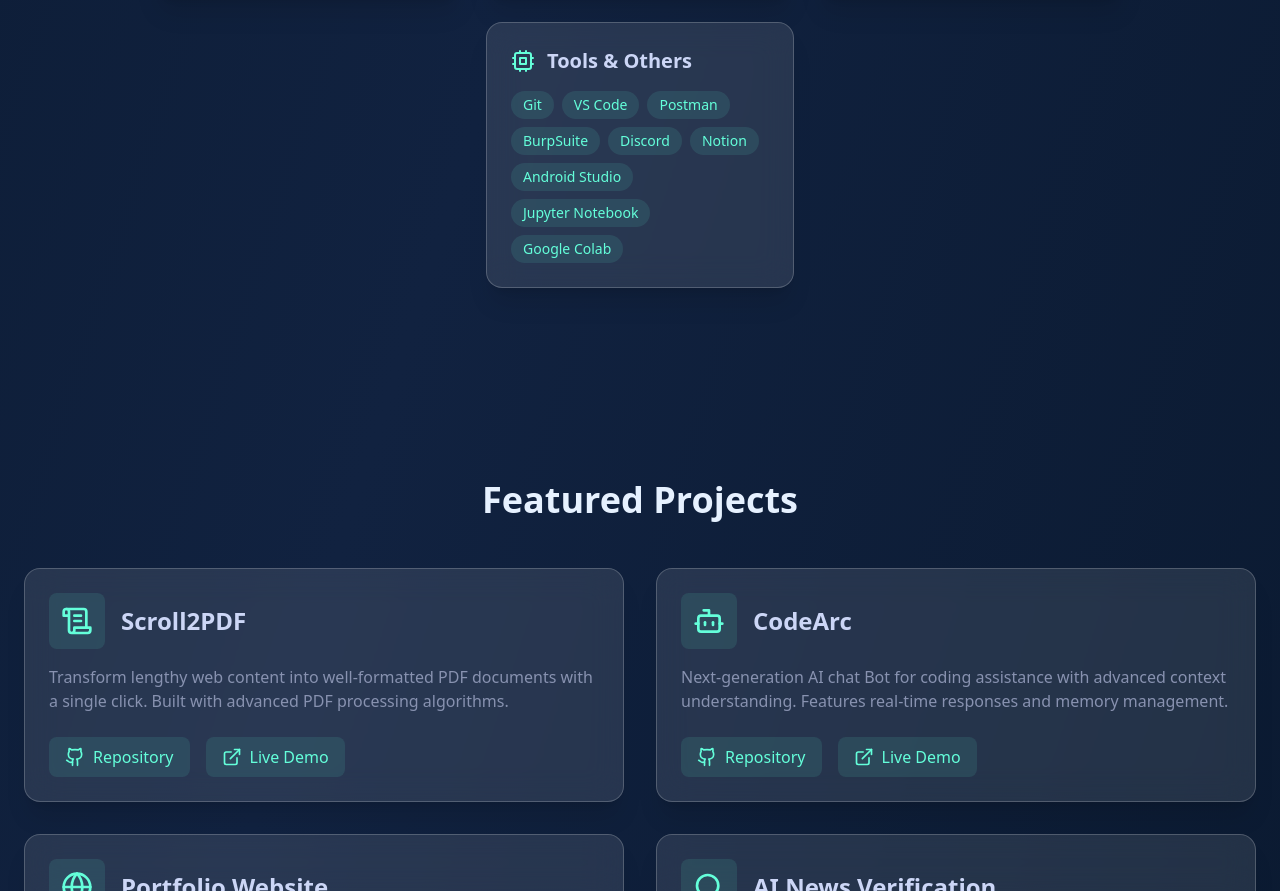
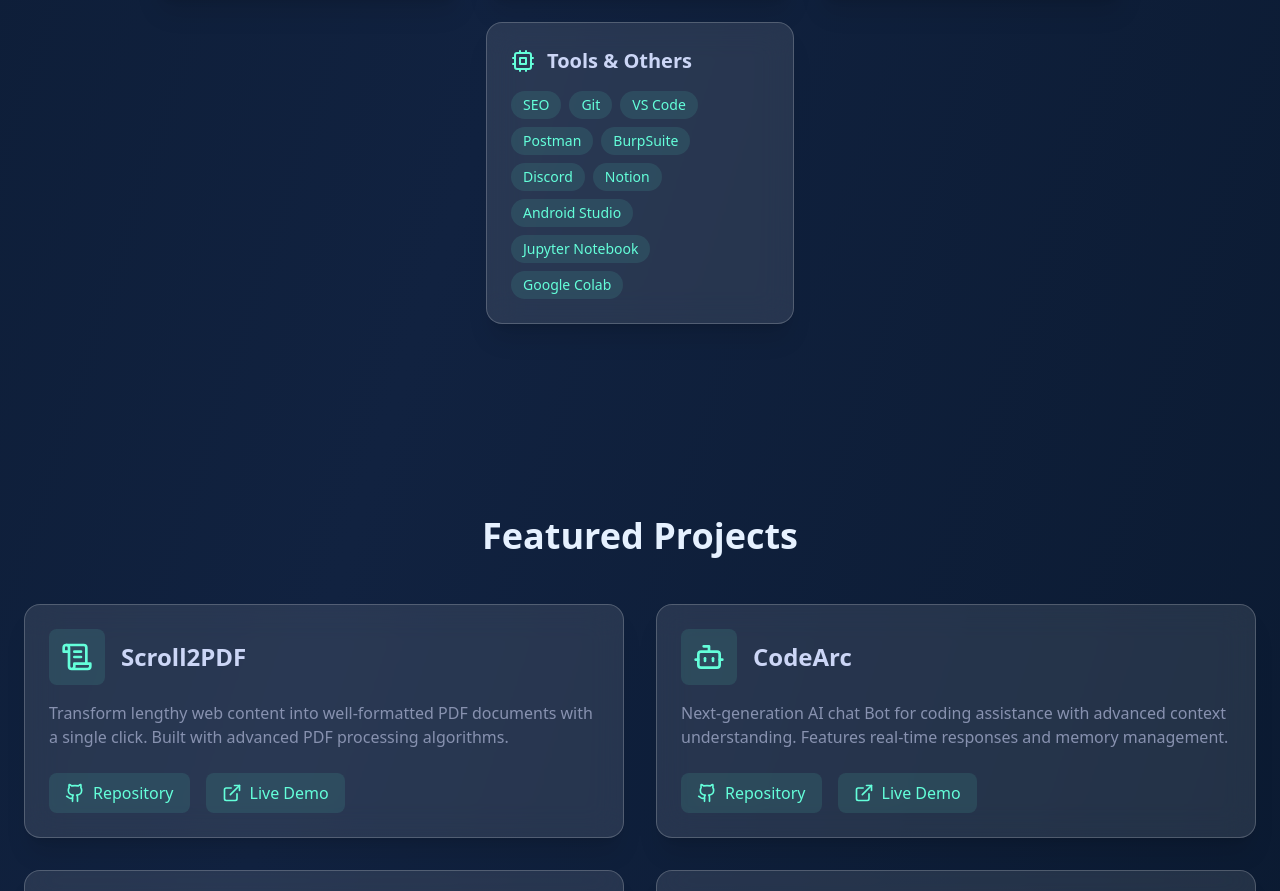
Before and after one commit to 0xarchit/portfolio, a React (Vite) app: page / in a window 1280 px wide. Shown: the part 2378-3269 px from the top of the page. Built offline with nearby package versions, Linux system fonts and the light colour scheme.

Commit message:
skill updated

```diff
--- a/src/components/Skills.tsx
+++ b/src/components/Skills.tsx
@@ -51,7 +51,7 @@
   {
     name: 'Tools & Others',
     icon: Cpu,
-    skills: ['Git', 'VS Code', 'Postman', 'BurpSuite', 'Discord', 'Notion', 'Android Studio', 'Jupyter Notebook', 'Google Colab']
+    skills: ['SEO', 'Git', 'VS Code', 'Postman', 'BurpSuite', 'Discord', 'Notion', 'Android Studio', 'Jupyter Notebook', 'Google Colab']
   }
 ];
 
```
